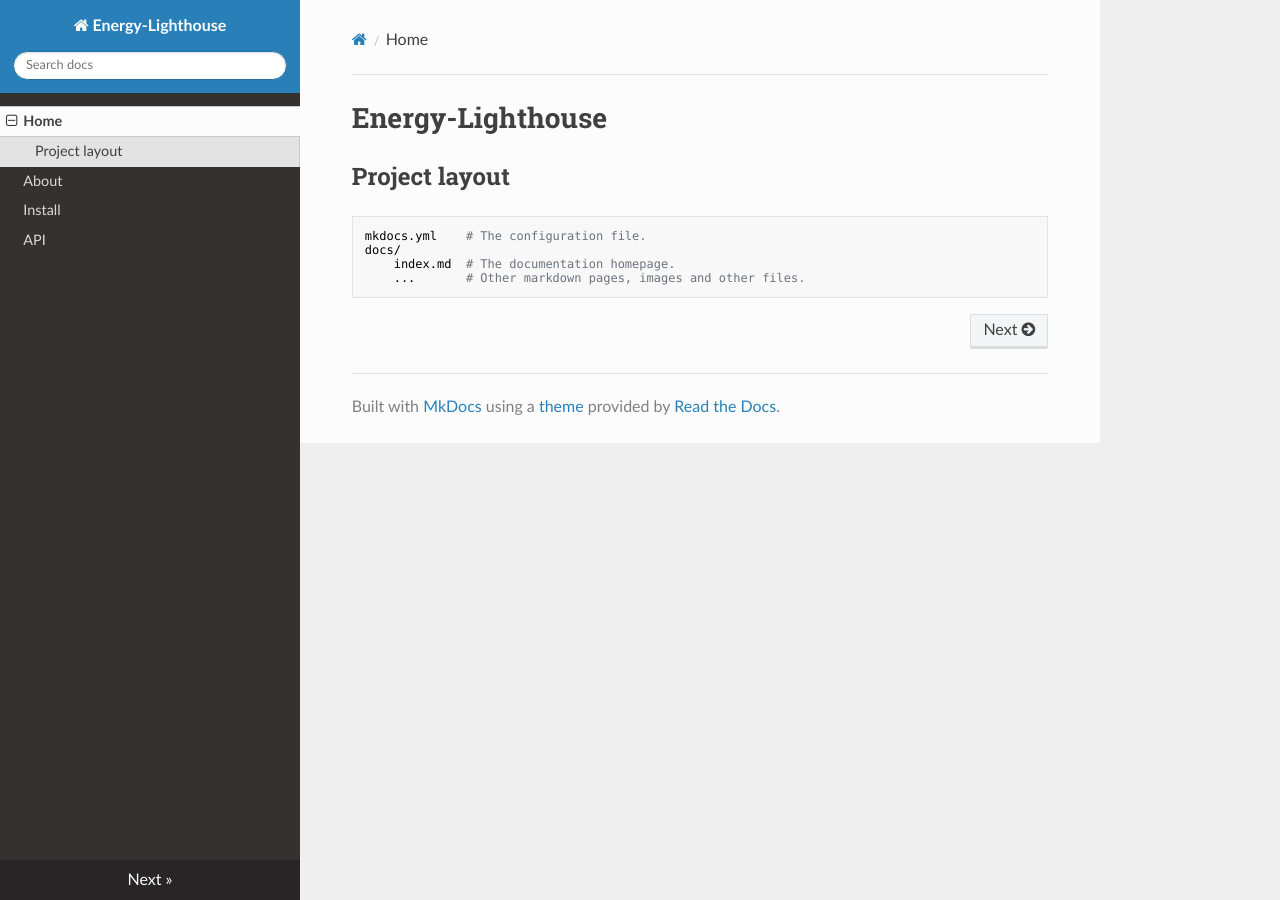
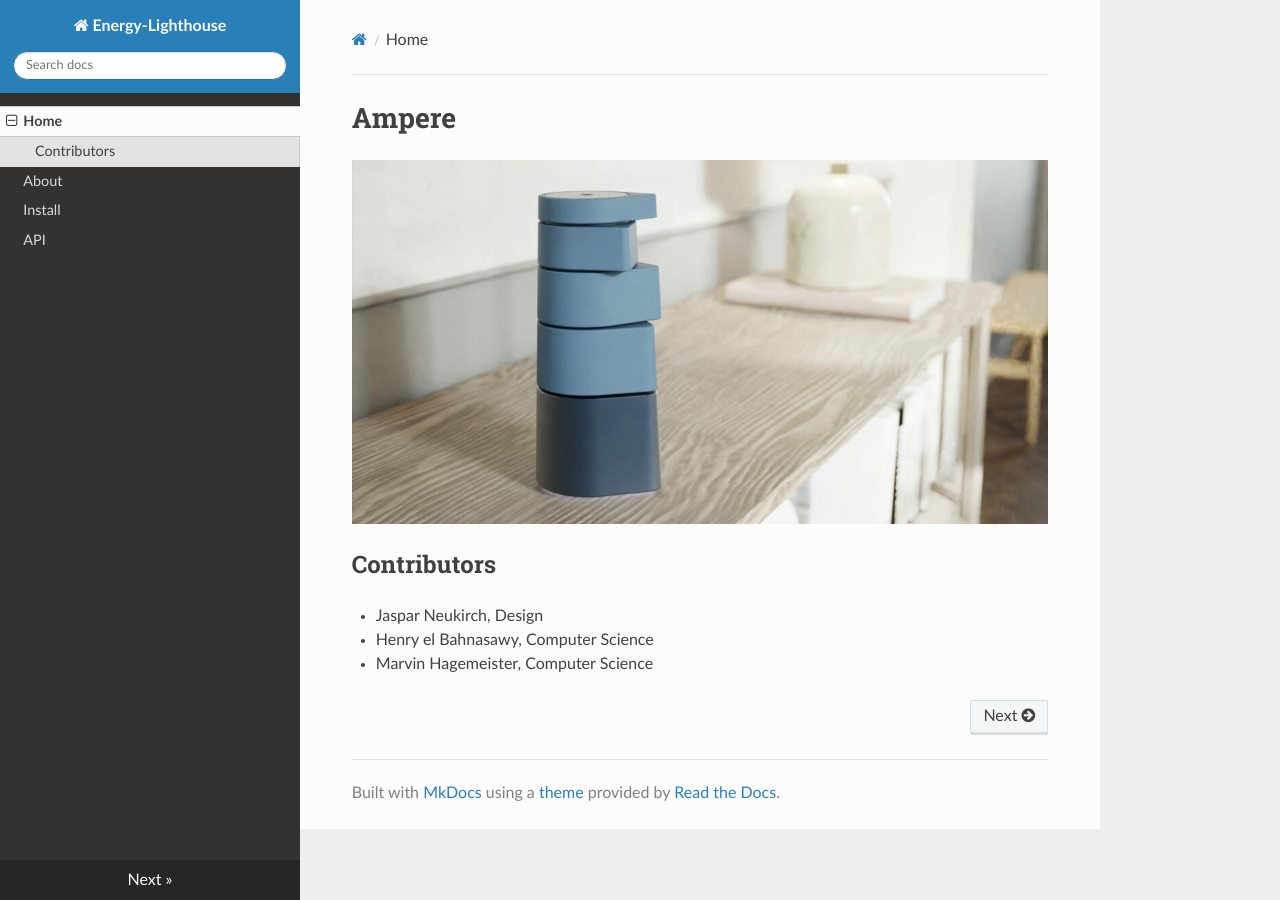
Before and after one commit to 2481632/Ampere, an MkDocs documentation site: the page built from docs/docs/index.md, in a window 1280 px wide. Built offline with MkDocs 1.6.1, drawn with Linux system fonts in a browser that asks for light colours; nearby versions of some CDN libraries.

Commit message:
Update docs about and add image

```diff
--- a/docs/docs/index.md
+++ b/docs/docs/index.md
@@ -1,8 +1,9 @@
-# Energy-Lighthouse
+# Ampere
 
-## Project layout
+![./images/Ampere_Poster_HQ-scaled-e1676364998606-1024x535.jpg](./images/Ampere_Poster_HQ-scaled-e1676364998606-1024x535.jpg)
 
-    mkdocs.yml    # The configuration file.
-    docs/
-        index.md  # The documentation homepage.
-        ...       # Other markdown pages, images and other files.
+## Contributors
+
+- Jaspar Neukirch, Design
+- Henry el Bahnasawy, Computer Science
+- Marvin Hagemeister, Computer Science
```
Also changed, not shown: docs/docs/about.md (+5 -1 lines), docs/docs/images/Ampere_Poster_HQ-scaled-e1676364998606-1024x535.jpg (added).
